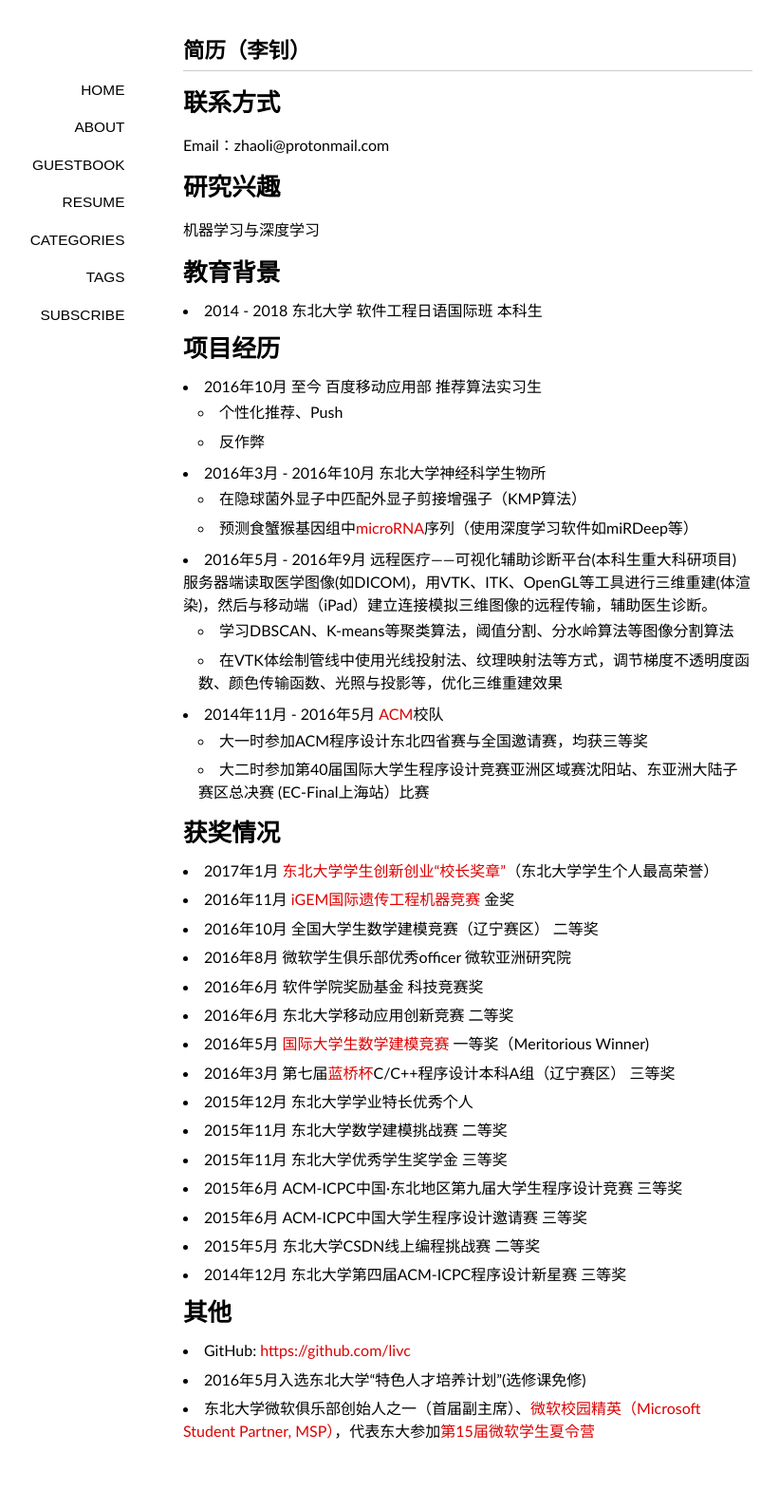
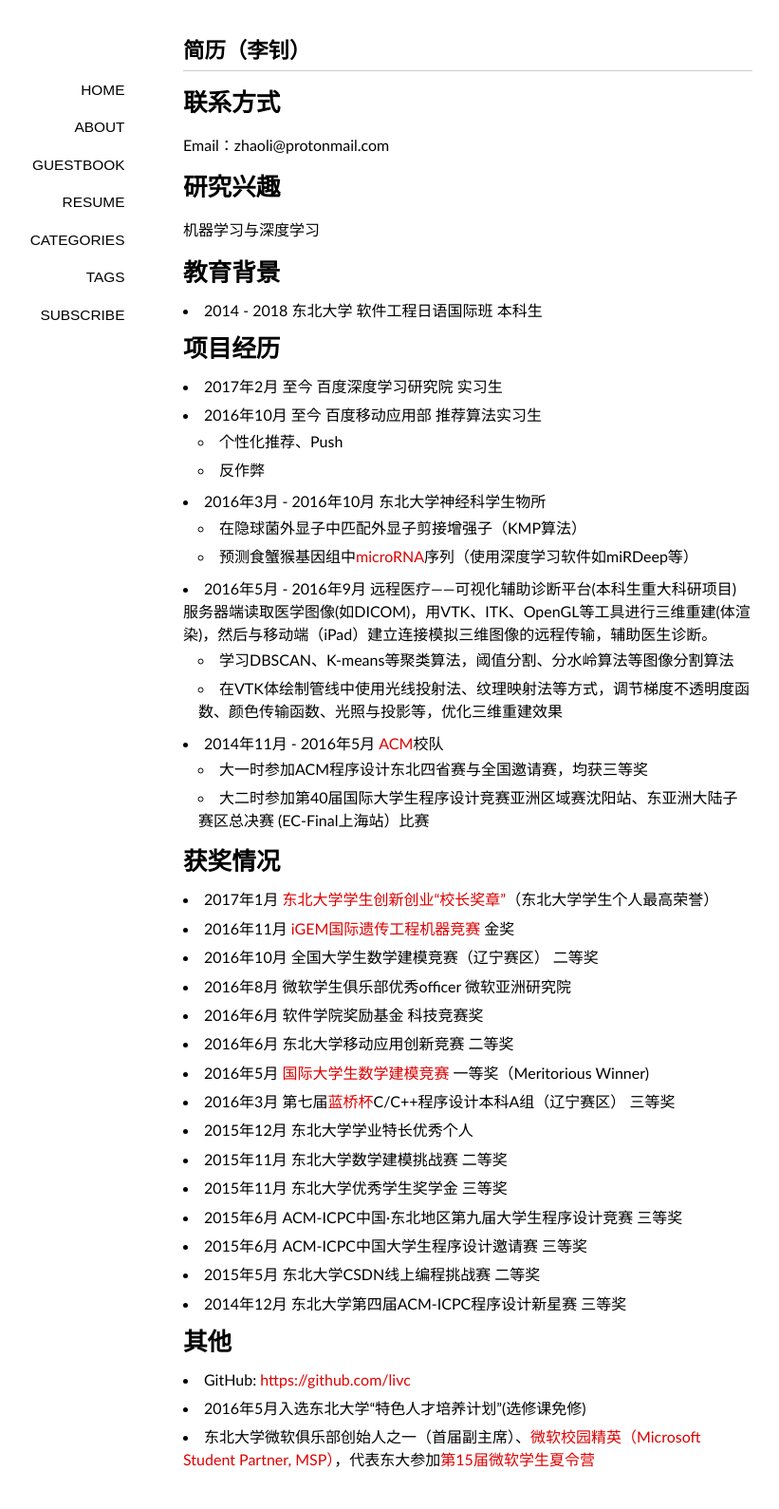
Before and after one commit to livc/livc.github.io, a Jekyll site: the page built from resume/index.md, in a window 1280 px wide. Shown: the whole page at 95% size, without its empty margins (147-968 px from the left). Built offline with Jekyll 4.4.1, drawn with Linux system fonts in a browser that asks for light colours; nearby versions of some CDN libraries; some web fonts are replaced; before the commit the page ends 1558 px from its top, so only the background shows below that.

Commit message:
update resume

```diff
--- a/resume/index.md
+++ b/resume/index.md
@@ -16,6 +16,7 @@
 - 2014 - 2018 东北大学 软件工程日语国际班 本科生
 
 # 项目经历
+- 2017年2月 至今 百度深度学习研究院 实习生
 - 2016年10月 至今 百度移动应用部 推荐算法实习生
 	- 个性化推荐、Push
 	- 反作弊
```
